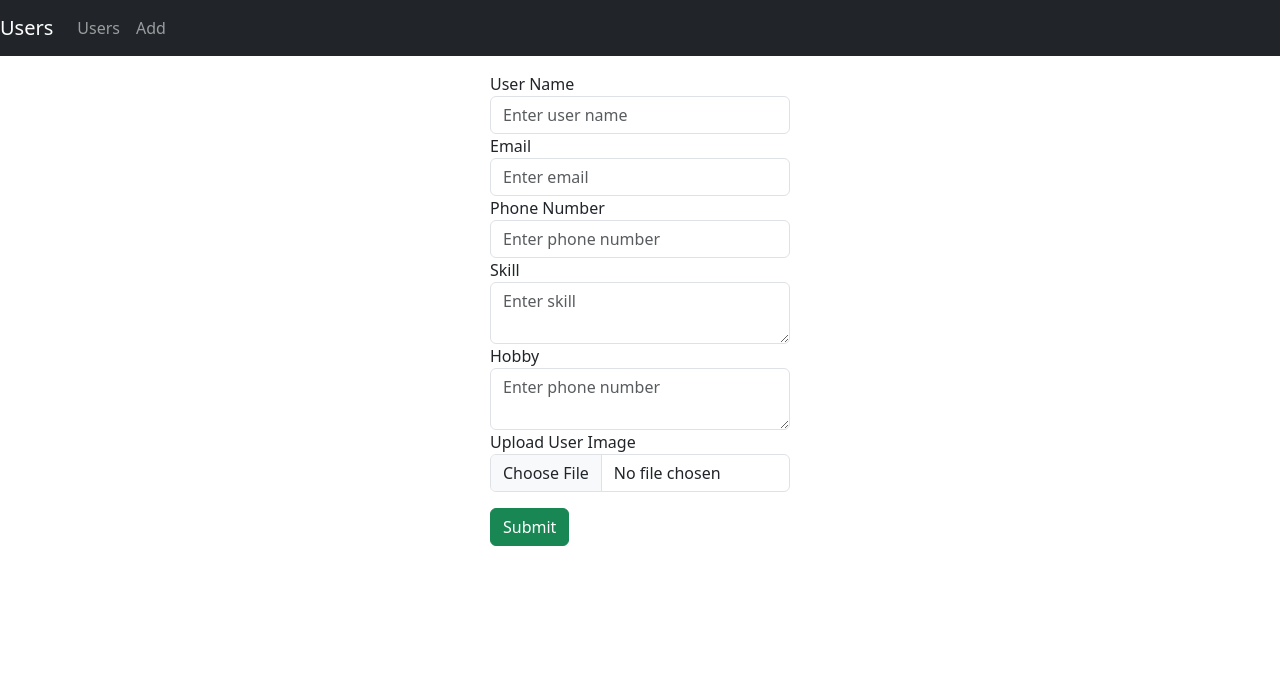
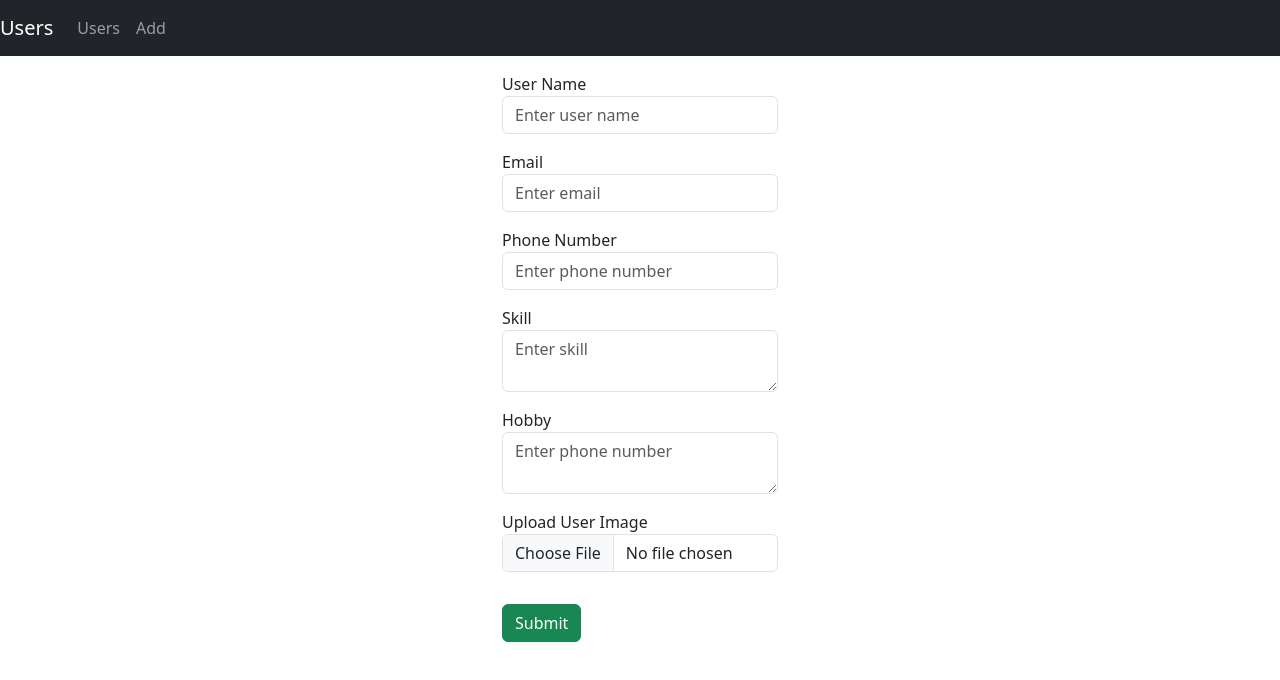
Before and after one commit to rakib33/EtiqaFreelancer, a Vue app in the folder vue-client/: page /add in a window 1280 px wide. Shown: the top 680 px of the page. Built offline with nearby package versions, Linux system fonts and the light colour scheme.

Commit message:
[Update API to heroku]

```diff
--- a/vue-client/src/components/AddUser.vue
+++ b/vue-client/src/components/AddUser.vue
@@ -1,8 +1,8 @@
 <template>
     <input type="text" v-model="user.id" hidden/>
     <div class="submit-form">
-      <div v-if="!submitted">
-        <div class="form-group">
+      <div class="container" v-if="!submitted">
+        <div class="form-group mb-3 mt-3">
           <label for="userName">User Name</label>
           <input
             type="text"
@@ -13,9 +13,10 @@
             name="userName"
             placeholder="Enter user name"
           />
+
         </div>
 
-        <div class="form-group">
+        <div class="form-group mb-3 mt-3">
           <label for="email">Email</label>
           <input
             class="form-control"
@@ -25,9 +26,10 @@
             name="email"
             placeholder="Enter email"
           />
+
         </div>
 
-        <div class="form-group">
+        <div class="form-group mb-3 mt-3">
           <label for="phoneNumber">Phone Number</label>
           <input
             class="form-control"
@@ -38,7 +40,7 @@
             placeholder="Enter phone number"
           />
         </div>
-        <div class="form-group">
+        <div class="form-group mb-3 mt-3">
           <label for="skill">Skill</label>
           <textarea
             class="form-control"
@@ -47,9 +49,9 @@
             v-model="user.skill"
             name="skill"
             placeholder="Enter skill"
-          />
+          ></textarea>
         </div>
-        <div class="form-group">
+        <div class="form-group mb-3 mt-3">
           <label for="hobby">Hobby</label>
           <textarea
             class="form-control"
@@ -58,9 +60,9 @@
             v-model="user.hobby"
             name="hobby"
             placeholder="Enter phone number"
-          />
+          ></textarea>
         </div>
-        <div class="form-group">
+        <div class="form-group mb-3">
           <label for="file">Upload User Image</label>
           <input type="file"
             class="form-control"
@@ -71,12 +73,12 @@
             <img height="200" width="200" style="justify-content:center; align-items:center;" v-if="url" :src="url" />
           </div>
         </div>
-        <button @click="saveUser" class="btn btn-success">Submit</button>
+        <button @click="saveUser" class="btn btn-success mt-3">Submit</button>
       </div>
 
       <div v-else>
-        <h4>You submitted successfully!</h4>
-        <button class="btn btn-success" @click="newTutorial">Add</button>
+        <h4>{{ Message }}</h4>
+        <!-- <button class="btn btn-success" @click="newTutorial">Add</button> -->
       </div>
     </div>
   </template>
@@ -99,11 +101,26 @@
         },
         url:null,
         selectedFile: null,
-        submitted: false
+        submitted: false,
+        Message:""
       };
+    },
+    computed:{
+    //   isUsernameValid() {
+    //   return this.userName != '';
+    // },
+    // isEmailValid() {
+    //   // Use a regular expression for basic email format validation
+    //   const emailRegex = /^[^\s@]+@[^\s@]+\.[^\s@]+$/;
+    //   return emailRegex.test(this.email);
+    // },
+    // isFormValid() {
+    //   return this.isUsernameValid && this.isEmailValid;
+    // },
     },
     methods: {
       saveUser() {
+
         var data = {
           userName: this.user.userName,
           email: this.user.email,
@@ -118,16 +135,27 @@
            //this.user.id = response.data.id;
             console.log(response.data);
             this.submitted = true;
+            this.Message = "submitted successfully!";
+             // Emit a custom event to notify the parent to refresh the list.
+            console.log('Form submitted! call parent refreshList.');
+            this.newUser();
+            this.$emit('refreshList');
           })
           .catch(e => {
+            this.newUser();
             console.log(e);
+            alert("Error:" + e);
           });
+
       },
 
+
       newUser() {
+        console.log('New user method is called.');
         this.submitted = false;
         this.user = {};
         this.url = null;
+        this.file = null;
       },
       async handleFileUpload(event) {
                 console.log('selected file is clicked');
@@ -137,6 +165,10 @@
                 console.log('selected file length: ' + this.selectedFile);
                 //display preview image
             }
+    },
+    mounted(){
+      console.log('mounted new user is called');
+      this.newUser();
     }
   };
   </script>
--- a/vue-client/src/components/UsersList.vue
+++ b/vue-client/src/components/UsersList.vue
@@ -17,7 +17,7 @@
         <div class="card-header">
           <div class="col-md-4 flexContainer">
             <div> <h4>Users List</h4></div>
-            <div> <button @click="openModal" class="btn btn-primary">Add User</button> </div>
+            <div> <button class="btn btn-primary" data-bs-toggle="modal" data-bs-target="#myModal">Add User</button> </div>
           </div>
         </div>
         <div class="card-body">
@@ -68,16 +68,41 @@
     </div>
 
   </div>
+  <!-- The Modal class="modal" -->
+  <div id="myModal" class="modal">
+            <div class="modal-dialog">
+                <div class="modal-content">
+
+                    <!-- Modal Header -->
+                    <div class="modal-header">
+                        <h4 class="modal-title">Create a New User</h4>
+                        <button type="button" class="btn-close" data-bs-dismiss="modal"></button>
+                    </div>
+
+                    <!-- Modal body -->
+                    <div class="modal-body">
+                      <add-user @refreshList="refreshList"></add-user>
+                    </div>
+
+                    <!-- Modal footer -->
+                    <!-- <div class="modal-footer">
+                        <button type="button" class="btn btn-danger" data-bs-dismiss="modal">Close</button>
+                    </div> -->
+
+                </div>
+            </div>
+  </div>
 </template>
 
 <script>
 import UserDataService from '../services/UserDataService';
 import UserDetails from './UserDetails.vue';
-
+import AddUser from './AddUser.vue';
 export default {
   name: "Users-list",
  components:{
   UserDetails,
+  AddUser,
  },
   data() {
     return {
@@ -128,6 +153,7 @@ export default {
 
             },
   async  refreshList() {
+    console.log('Refresh List is called!');
       this.retrieveUsers();
       this.currentUser = null;
       this.currentIndex = -1;
--- a/vue-client/src/http-common.js
+++ b/vue-client/src/http-common.js
@@ -1,9 +1,9 @@
 import axios from "axios";
 
 export default axios.create({
-  baseURL: "https://localhost:7222/api",
+  //baseURL: "https://localhost:7222/api",
+  baseURL: "https://freelancer33-f16a7093777b.herokuapp.com/api",
   withCredentials : true,
-  //baseURL: "https://freelancer33-f16a7093777b.herokuapp.com/api",
   // headers: {
   //   "Content-type": "application/json",
   //   'Access-Control-Allow-Origin': '*' // Specify the allowed origins (replace * with your actual domain in production)
--- a/vue-client/src/router.js
+++ b/vue-client/src/router.js
@@ -7,11 +7,6 @@ const routes  =  [
     name: "users",
     component: () => import("./components/UsersList")
   },
-  // {
-  //   path: "/Users/:id",
-  //   name: "user-details",
-  //   component: () => import("./components/User")
-  // },
   {
     path: "/add",
     name: "add",
```
Also changed, not shown: vue-client/src/components/UserDetails.vue (line endings or trailing spaces), 1 other file (tests, documents, lock files or other folders).
